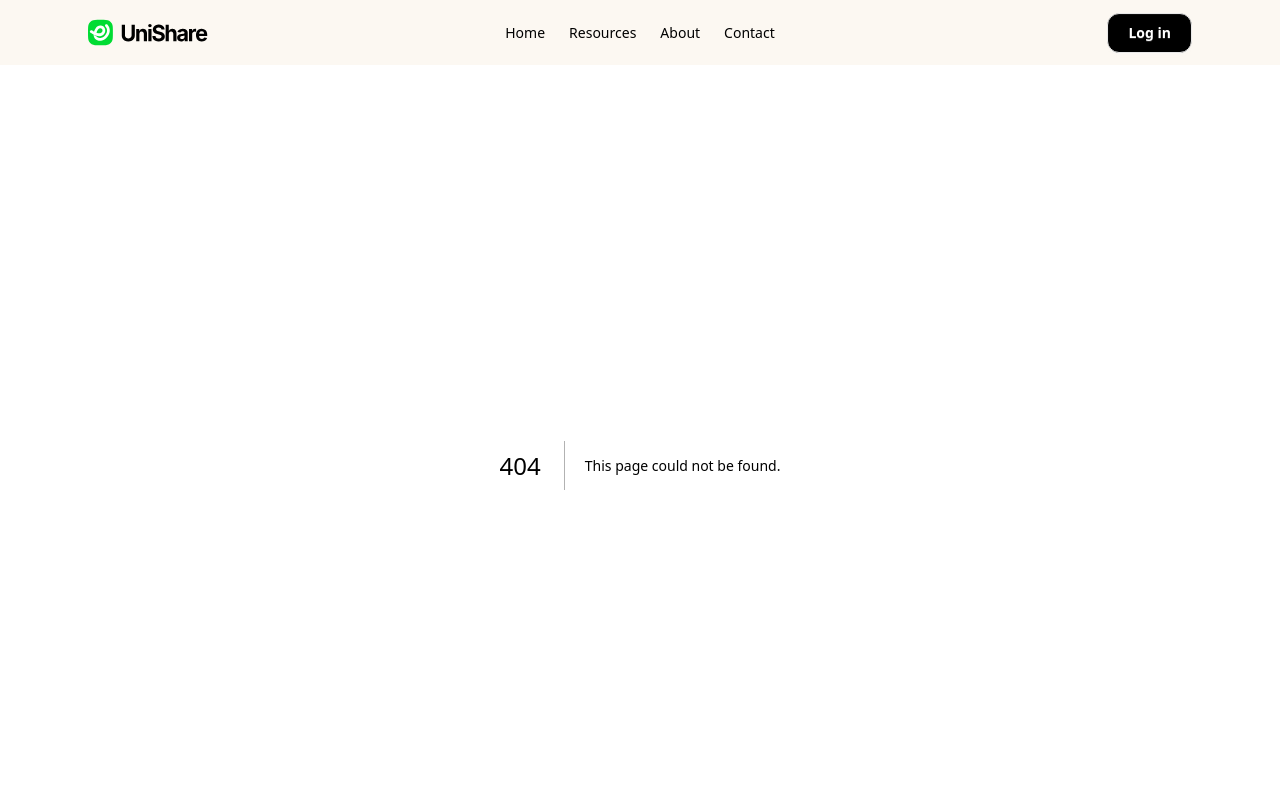
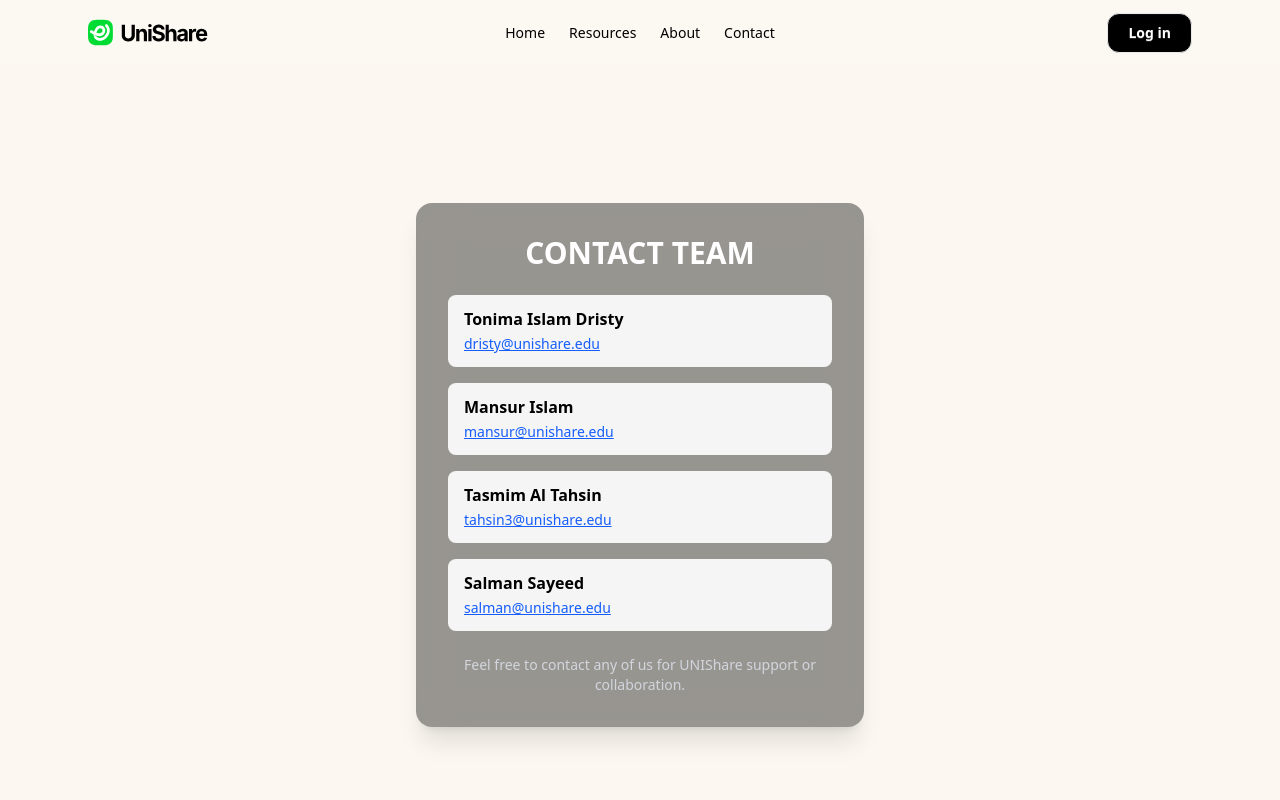
Before and after one commit to tasmim-tahsin/unishare-frontend, a Next.js app: page /contact in a window 1280 px wide. Before the commit this address had no page. Shown: the top 800 px of the page. Built offline with nearby package versions, Linux system fonts and the light colour scheme.

Commit message:
contactpage

```diff
--- /dev/null
+++ b/src/app/contact/page.tsx
@@ -0,0 +1,44 @@
+"use client";
+
+export default function ContactPage() {
+    const teamMembers = [
+        { name: "Tonima Islam Dristy", email: "dristy@unishare.edu" },
+        { name: "Mansur Islam", email: "mansur@unishare.edu" },
+        { name: "Tasmim Al Tahsin", email: "tahsin3@unishare.edu" },
+        { name: "Salman Sayeed", email: "salman@unishare.edu" },
+    ];
+
+    return (
+        <div className="min-h-screen bg-[#FCF8F1] flex items-center justify-center px-4 z-0">
+
+            <div className="w-full max-w-md rounded-2xl bg-black/40 backdrop-blur-xl shadow-xl p-8">
+
+                <h1 className="text-3xl font-bold text-white text-center mb-6">
+                    CONTACT TEAM
+                </h1>
+
+                <div className="space-y-4">
+                    {teamMembers.map((member, index) => (
+                        <div
+                            key={index}
+                            className="bg-white/90 rounded-lg px-4 py-3 text-black"
+                        >
+                            <p className="font-semibold">{member.name}</p>
+                            <a
+                                href={`mailto:${member.email}`}
+                                className="text-sm text-blue-600 underline"
+                            >
+                                {member.email}
+                            </a>
+                        </div>
+                    ))}
+                </div>
+
+                <p className="text-sm text-gray-300 text-center mt-6">
+                    Feel free to contact any of us for UNIShare support or collaboration.
+                </p>
+
+            </div>
+        </div>
+    );
+}
```
